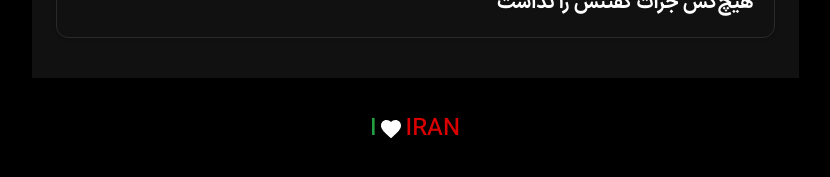
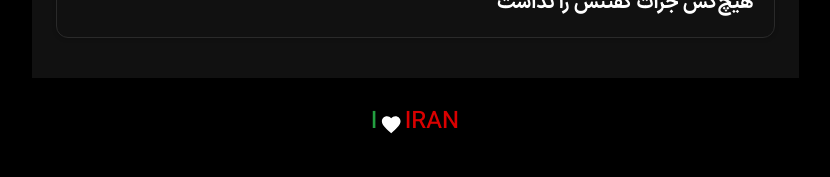
Before and after one commit to darkblog/darkblog.github.io, a Jekyll site: the page built from index.html, in a window 1280 px wide. Shown: the part 2873-3050 px from the top of the page, without its empty margins (225-1055 px from the left). Built offline with Jekyll 4.4.1, drawn with Linux system fonts in a browser that asks for light colours.

Commit message:
Update index.html

```diff
--- a/index.html
+++ b/index.html
@@ -65,13 +65,12 @@
     .posts-list a { text-decoration: none; color: #ffffff; display: block; font-size: 1.25rem; font-weight: 700; line-height: 1.4; transition: color 0.2s; }
     .posts-list a:hover { color: #2dd4bf; }
     .site-footer { background-color: #000000; padding: 2rem clamp(1rem, 3vw, 1.5rem); display: flex; align-items: center; justify-content: center; width: 100%; font-size: inherit; }
-    .footer-love { font-size: 1.5rem; font-weight: 500; direction: ltr; display: flex; align-items: center; gap: 0.15rem; }
-    .footer-love span, .footer-love a, .footer-love svg { display: flex; align-items: center; }
+    .footer-love { font-size: 1.5rem; font-weight: 500; direction: ltr; display: flex; align-items: center; gap: 0.15rem; line-height: 1; }
     .footer-love .green { color: #239f40; }
     .footer-love .red { color: #da0000; }
-    .footer-love a { text-decoration: none; }
+    .footer-love a { text-decoration: none; line-height: 1; }
     .footer-love a:hover { text-decoration: underline; }
-    .heart-icon { width: 1.5rem; height: 1.5rem; flex-shrink: 0; }
+    .heart-icon { width: 1.4rem; height: 1.4rem; flex-shrink: 0; display: block; transform: translateY(0.1em); }
   </style>
 </head>
 <body>
```
